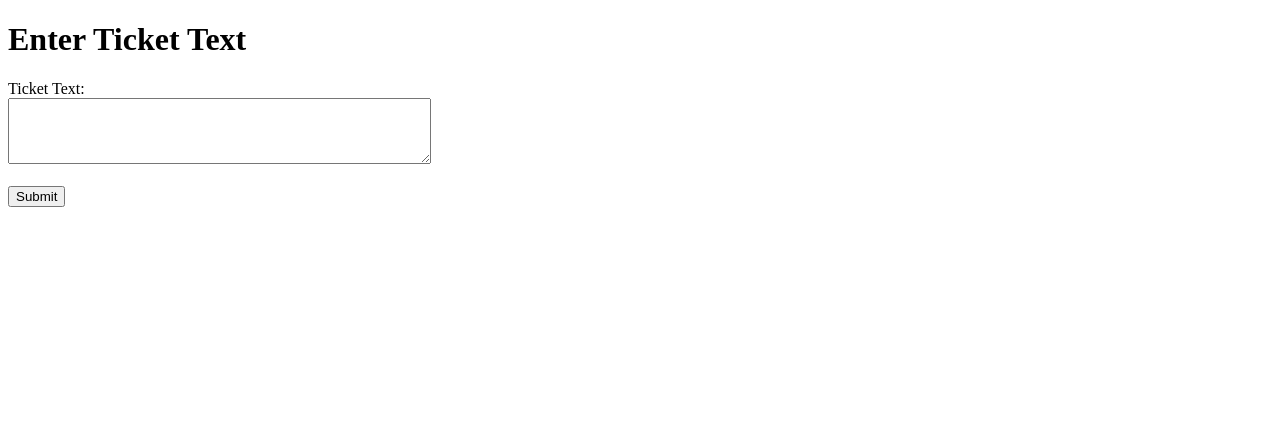
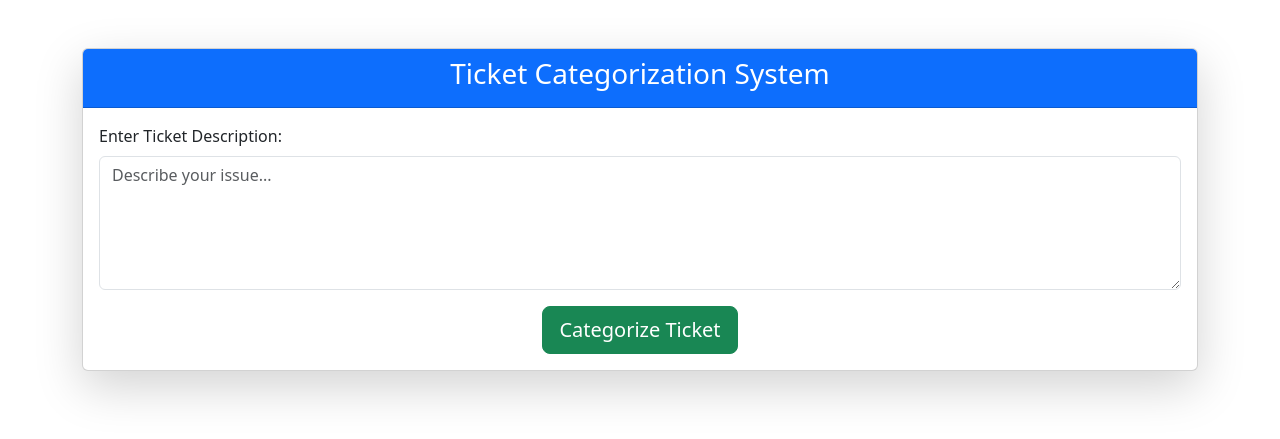
Before and after one commit to hari-krishna-4577/React-Ticketing-LLM, a Flask app: page / in a window 1280 px wide. Shown: the top 439 px of the page. Run offline with Flask 3, Linux system fonts and the light colour scheme; parts of the project's set-up code (start-up, migrations or seed data) failed here and were passed over.

Commit message:
Update index.html

```diff
--- a/templates/index.html
+++ b/templates/index.html
@@ -4,13 +4,27 @@
     <meta charset="UTF-8">
     <meta name="viewport" content="width=device-width, initial-scale=1.0">
     <title>Ticket Categorization</title>
+    <link href="https://cdn.jsdelivr.net/npm/bootstrap@5.3.2/dist/css/bootstrap.min.css" rel="stylesheet">
 </head>
 <body>
-    <h1>Enter Ticket Text</h1>
-    <form action="/predict" method="POST">
-        <label for="ticket_text">Ticket Text:</label><br>
-        <textarea id="ticket_text" name="ticket_text" rows="4" cols="50"></textarea><br><br>
-        <button type="submit">Submit</button>
-    </form>
+    <div class="container mt-5">
+        <div class="card shadow-lg">
+            <div class="card-header bg-primary text-white">
+                <h3 class="text-center">Ticket Categorization System</h3>
+            </div>
+            <div class="card-body">
+                <form action="/predict" method="post">
+                    <div class="mb-3">
+                        <label for="ticket_text" class="form-label">Enter Ticket Description:</label>
+                        <textarea class="form-control" id="ticket_text" name="ticket_text" rows="5" required placeholder="Describe your issue..."></textarea>
+                    </div>
+                    <div class="text-center">
+                        <button type="submit" class="btn btn-success btn-lg">Categorize Ticket</button>
+                    </div>
+                </form>
+            </div>
+        </div>
+    </div>
+    <script src="https://cdn.jsdelivr.net/npm/bootstrap@5.3.2/dist/js/bootstrap.bundle.min.js"></script>
 </body>
 </html>
```
